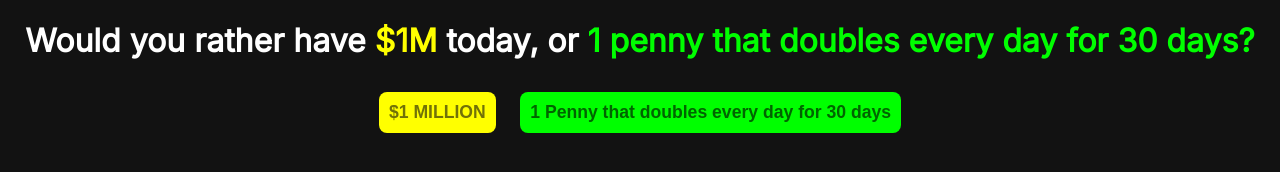
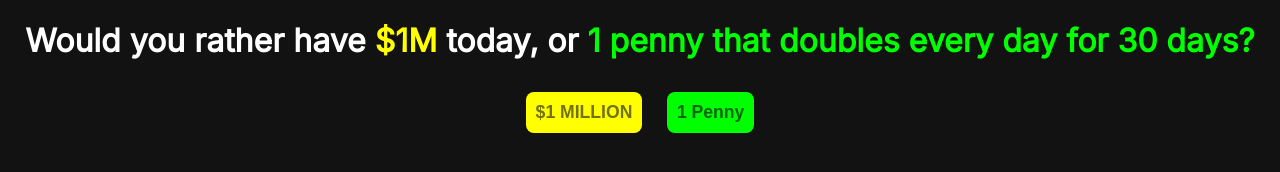
Before and after one commit to adamconkle/millionorpenny, a plain HTML site: page index.html in a window 1280 px wide. Drawn offline with Linux system fonts and the light colour scheme.

Commit message:
Update index.html

```diff
--- a/index.html
+++ b/index.html
@@ -12,7 +12,7 @@
     <h1>Would you rather have <span style=color:yellow;>$1M</span> today, or <span style=color:lime;>1 penny that doubles every day for 30 days?</span></h1>
 
     <button id="million">$1 MILLION</button>
-    <button id="penny">1 Penny that doubles every day for 30 days</button>
+    <button id="penny">1 Penny</button>
     <p id="result"></p>
     <ul id="breakdown"></ul>
 
```
